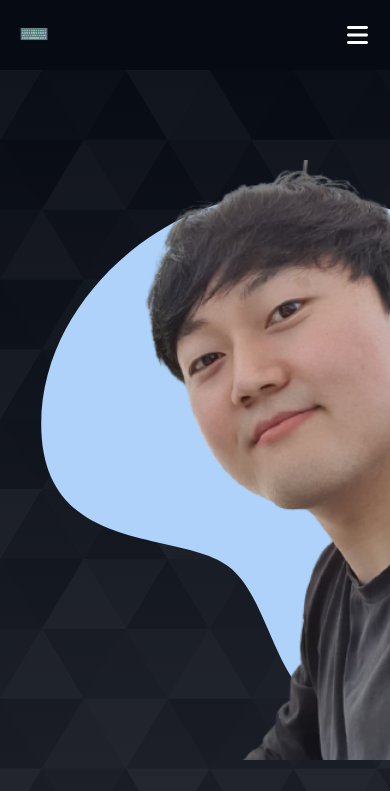
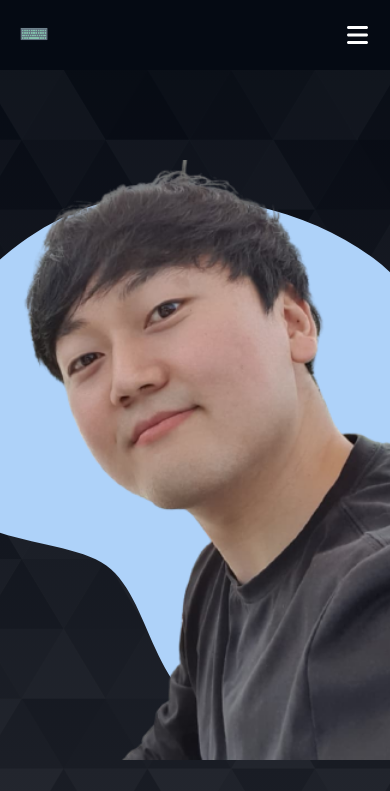
Before and after one commit to WonJun-Yeo/Portfolio, a React (Create React App) app: page / in a window 390 px wide. Shown: the top 791 px of the page. Built offline with nearby package versions, Linux system fonts and the light colour scheme.

Commit message:
add responsive css to home

```diff
--- a/src/styles/main/home.css
+++ b/src/styles/main/home.css
@@ -61,6 +61,11 @@
     padding-bottom: 3rem;
   }
 
+  .home_container {
+    flex-direction: column;
+    gap: 2rem;
+  }
+
   .home_title {
     font-size: 2.5rem;
     margin-bottom: 0.5rem;
```
